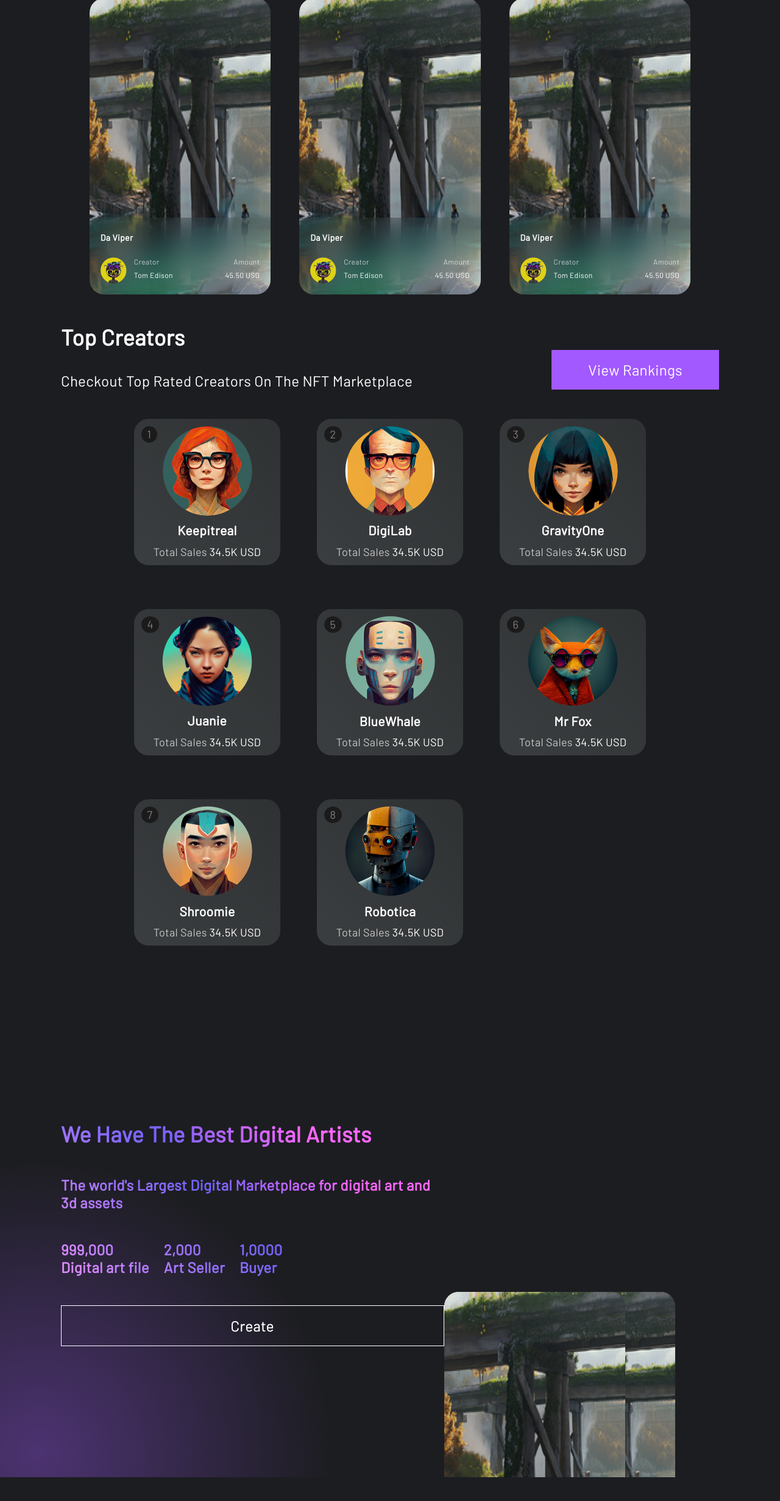
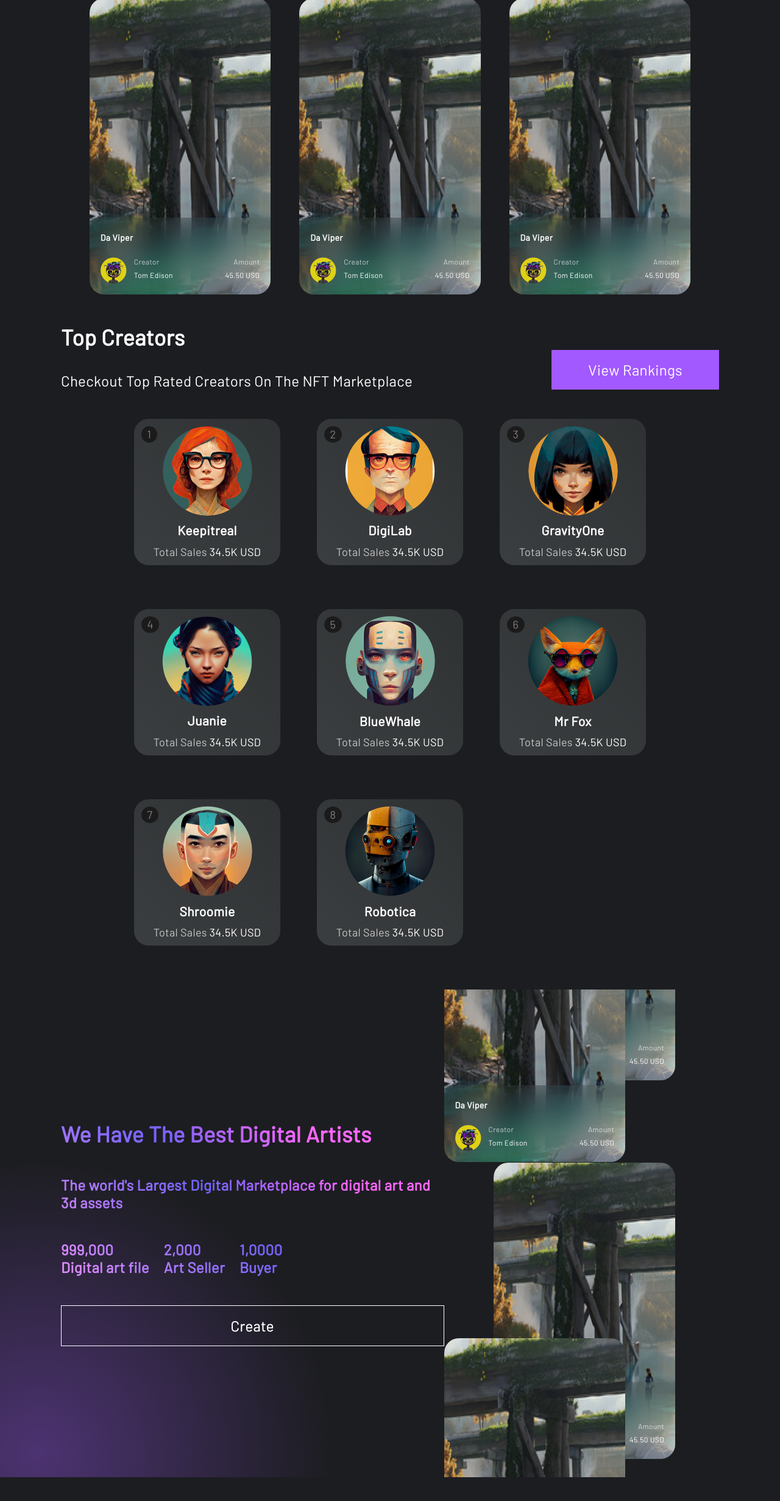
Before and after one commit to gkartsivadze/Artopia-React, a React (Vite) app: page / in a window 1280 px wide. Shown: the part 1043-3505 px from the top of the page at 61% size. Built offline with nearby package versions, Linux system fonts and the light colour scheme.

Commit message:
added new animation

```diff
--- a/src/App.css
+++ b/src/App.css
@@ -259,40 +259,7 @@ nav {
 }
 #statistics_section .animation_div .card {
   position: absolute;
-  animation: animatingCards 10s infinite forwards linear;
-  animation: animatingCards 10s infinite forwards linear;
-  animation: animatingCards 10s infinite forwards linear;
-  animation: animatingCards 10s infinite forwards linear;
-  animation: animatingCards 10s infinite forwards linear;
-  animation: animatingCards 10s infinite forwards linear;
 }
 #statistics_section .animation_div .card:nth-of-type(odd) {
   right: 3rem;
-}
-#statistics_section .animation_div .card:nth-of-type(0) {
-  top: 0rem;
-}
-#statistics_section .animation_div .card:nth-of-type(1) {
-  top: 12rem;
-}
-#statistics_section .animation_div .card:nth-of-type(2) {
-  top: 24rem;
-}
-#statistics_section .animation_div .card:nth-of-type(3) {
-  top: 36rem;
-}
-#statistics_section .animation_div .card:nth-of-type(4) {
-  top: 48rem;
-}
-#statistics_section .animation_div .card:nth-of-type(5) {
-  top: 60rem;
-}
-
-@keyframes animatingCards {
-  0% {
-    top: 0;
-  }
-  100% {
-    top: 100%;
-  }
 }/*# sourceMappingURL=App.css.map */
--- a/src/App.scss
+++ b/src/App.scss
@@ -265,22 +265,6 @@ nav {
             &:nth-of-type(odd) {
                 right: 3rem;
             }
-            @for $i from 0 to 6 {
-                animation: animatingCards 10s infinite forwards linear;
-                &:nth-of-type(#{$i}) {
-                    top: $i * 12rem;
-                }
-            }
         }
     }
 }
-
-
-@keyframes animatingCards {
-    0% {
-        top: 0
-    }
-    100% {
-        top: 100%
-    }
-}
--- a/src/components/WelcomePage/WelcomePage.jsx
+++ b/src/components/WelcomePage/WelcomePage.jsx
@@ -6,16 +6,20 @@ import CreatorCard from "./CreatorCard"
 import data from "../../creator_data.json"
 
 export default function WelcomePage() {
-    // useEffect(() => {
-    //     let inter = setInterval(() => {
-    //         $(".animation_div .card").each((index,card) => {
-    //             $(card).css("top", parseInt($(card).css("top")) - 1 + "px")
-    //         });
-    //     })
-    //     return () => {
-    //         clearInterval(inter);
-    //     }
-    // }, [])
+    $(".animation_div .card").each((index,card) => {
+        $(card).css("top", index * 12 + "rem");
+            let inter = setInterval(() => {
+                $(card).css("top", parseInt($(card).css("top")) + 1 + "px")
+                if(parseInt($(card).css("top")) > $("#statistics_section").height() + $(".card").outerHeight()) {
+                    $(card).css("top", 0 - $(".card").outerHeight() + "px");
+                }
+            }, 40)
+        });
+    useEffect(() => {
+        return () => {
+            // clearInterval(inter);
+        }
+    }, [])
     return <main>
         <section id="welcome_section">
         <img src="./assets/welcome-1.png" alt="" />
```
Also changed, not shown: 1 other file (tests, documents, lock files or other folders).
